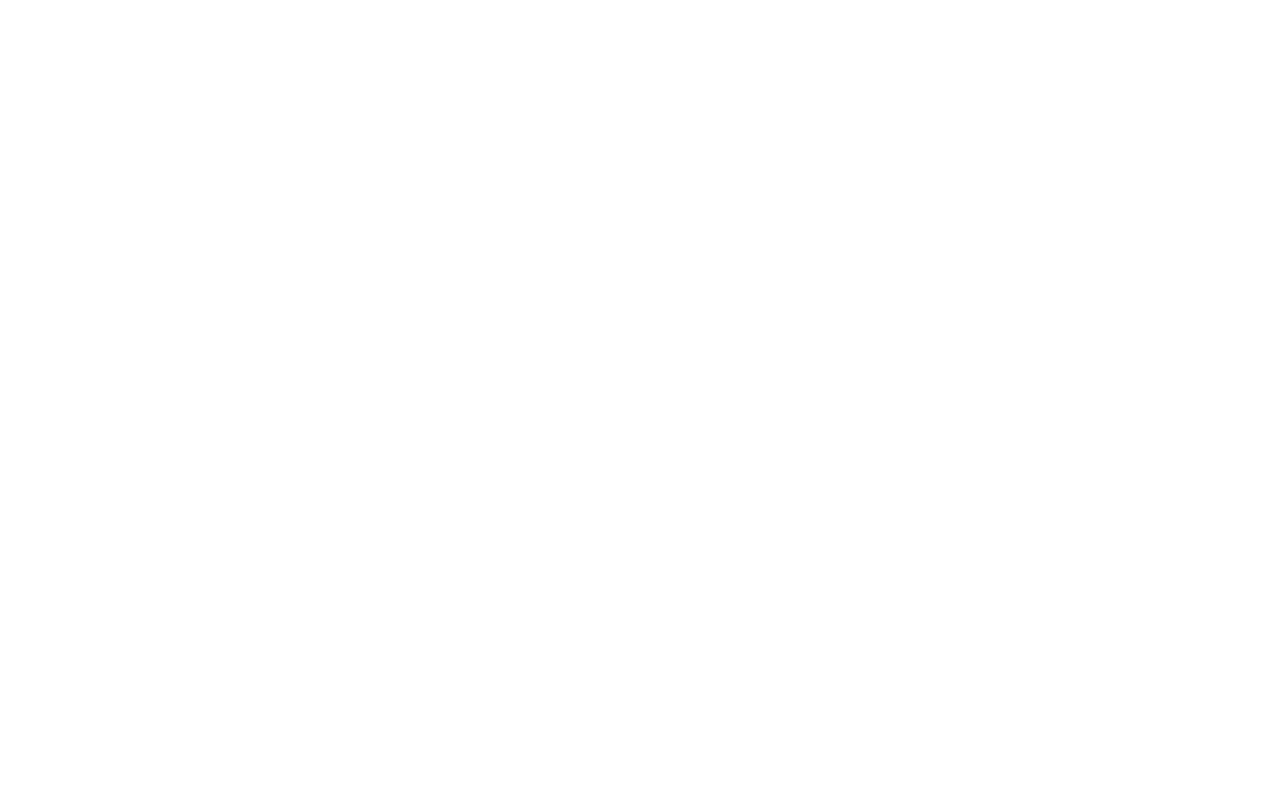
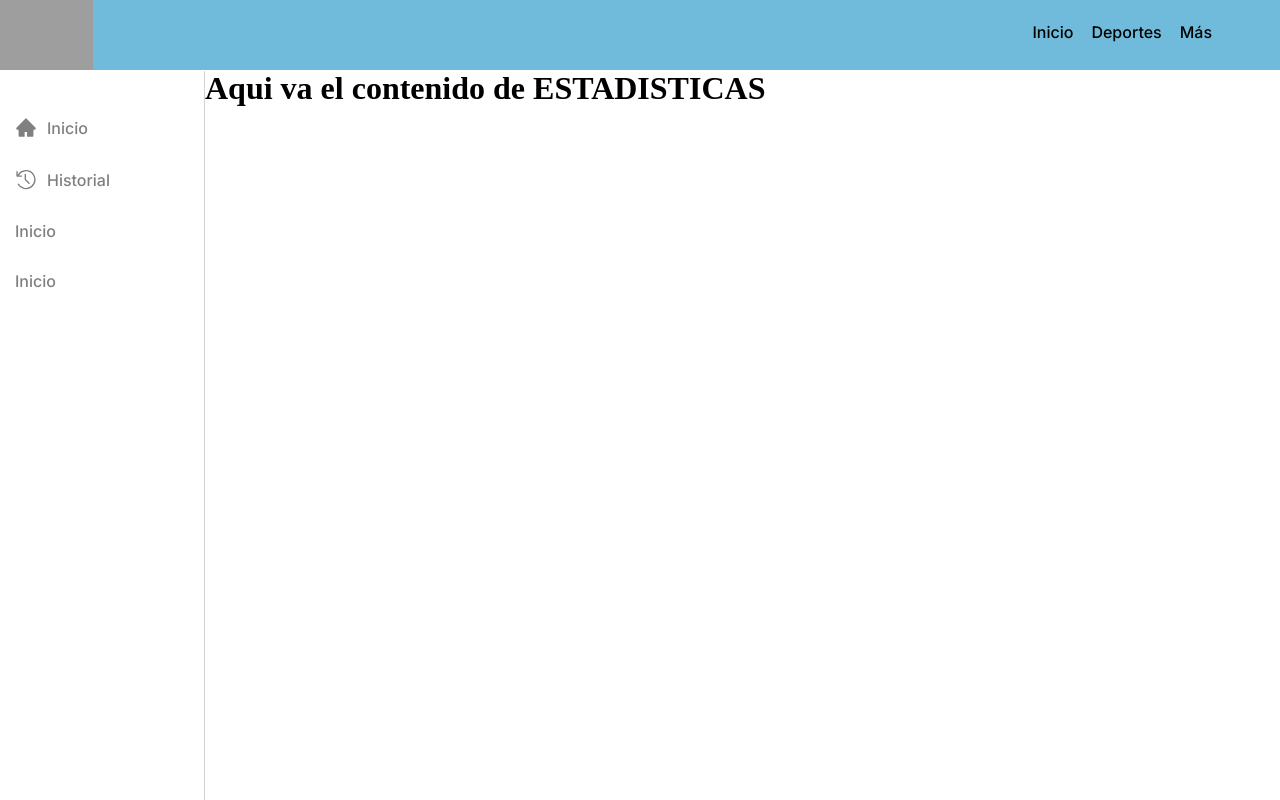
Before and after one commit to Dozh-men12/Tesis_admin_2023, a React (Vite) app: page /inicio-admin/stadistics in a window 1280 px wide. Before the commit this address had no page. Built offline with nearby package versions, Linux system fonts and the light colour scheme; grey boxes are pictures that could not be loaded.

Commit message:
Contruyendo el main-conten

```diff
--- a/src/App.jsx
+++ b/src/App.jsx
@@ -1,19 +1,21 @@
-import { useState } from 'react'
 import './App.css'
 import Login from './components/Login'
 import Inicio from './components/pages/inicio/Inicio'
+import Statistics from "../src/components/pages/inicio/main_content/statistics/Statistics"
 import {  BrowserRouter as Router, Routes,  Route} from "react-router-dom";
+import Historial from './components/pages/inicio/main_content/historial/Historial'
 
 function App() {
 
   return (
     <div className='App'>
 
-
       <Router>
         <Routes>
           <Route path='/' element={<Login/>}></Route>
           <Route path="/inicio-admin" element={<Inicio/>}></Route>
+          <Route path='/inicio-admin/stadistics' element={<Statistics/>}></Route>
+          <Route path='/inicio-admin/historial' element={<Historial/>}></Route>
         </Routes>
       </Router>
     </div>
--- a/src/components/pages/inicio/Inicio.jsx
+++ b/src/components/pages/inicio/Inicio.jsx
@@ -1,13 +1,13 @@
 import '../../../stylesheets/Inicio.css';
 import Left_Navbar from "./left_navbar/Left_navbar";
 import Main_navbar from "./main_navbar/Main_navbar";
+
 
 function Inicio(){
     return(
         <>
         <Main_navbar/>
         <Left_Navbar/>
-
         </>
     );
 }
--- a/src/components/pages/inicio/left_navbar/Left_navbar.css
+++ b/src/components/pages/inicio/left_navbar/Left_navbar.css
@@ -41,3 +41,8 @@
     margin-right:10px;
     align-items: center;
 }
+
+.children-main-content{
+    margin-top: 70px;
+    margin-left:205px;
+}
--- a/src/components/pages/inicio/left_navbar/Left_navbar.jsx
+++ b/src/components/pages/inicio/left_navbar/Left_navbar.jsx
@@ -1,25 +1,29 @@
 import './Left_Navbar.css'
 import {AiFillHome} from "react-icons/ai";
 import {VscHistory} from "react-icons/vsc"
-import logo from '../../../../images/tecsup_logo.png';
+import { Link } from "react-router-dom";
 
 
 
-const Left_Navbar = () =>{
+const Left_Navbar = ({children}) =>{
     return(
-        <div className='container-menu'>   {/*  left navbarr */}
+        <>
+        <div className='container-menu'>
             <div className='cont-menu'>
                 <nav>
-                    <a href="#" ><AiFillHome className='icon' size="22px"/>Inicio</a>
-                    <a href="#"> <VscHistory  className='icon'size='22px'/>Historial</a>
-                    <a href="#">Inicio</a>
-                    <a href="#">Inicio</a>
+                    <Link to="/inicio-admin/stadistics"><AiFillHome className='icon' size="22px"/>Inicio</Link>
+                    <Link to="/inicio-admin/historial"> <VscHistory  className='icon'size='22px'/>Historial</Link>
+                    <Link  href="#">Inicio</Link>
+                    <Link  href="#">Inicio</Link>
                 </nav>
-              {/*   <label htmlFor=""><VscChromeClose/></label> */}
             </div>
+        </div>
+        <div className='children-main-content'>
+            {children}
+        </div>
+        </>
 
 
-        </div>
     );
 };
 
--- /dev/null
+++ b/src/components/pages/inicio/main_content/historial/Historial.jsx
@@ -0,0 +1,18 @@
+import Left_Navbar from "../../left_navbar/Left_navbar";
+import Main_navbar from "../../main_navbar/Main_navbar";
+
+const Historial = () =>{
+    return(
+        <>
+        <Main_navbar/>
+        <Left_Navbar>
+        <h1>ESTE ES LA VISTA DEL HISTORIAL</h1>
+
+        </Left_Navbar>
+
+
+        </>
+    );
+};
+
+export default Historial ;
--- /dev/null
+++ b/src/components/pages/inicio/main_content/statistics/Statistics.css
@@ -0,0 +1,5 @@
+.content{
+    text-align: center;
+    color: black;
+    font-size: 4450px;
+}
--- /dev/null
+++ b/src/components/pages/inicio/main_content/statistics/Statistics.jsx
@@ -0,0 +1,20 @@
+import Left_Navbar from "../../left_navbar/Left_navbar";
+import Main_navbar from "../../main_navbar/Main_navbar";
+
+const Stadistics = () =>{
+    return(
+
+        <>
+        <Main_navbar/>
+        <Left_Navbar>
+            <h1>Aqui va el contenido de ESTADISTICAS
+
+            </h1>
+        </Left_Navbar>
+        </>
+
+    );
+
+};
+
+export default Stadistics;
```
Also changed, not shown: src/components/pages/inicio/main_content/historial/Historial.css (added).
